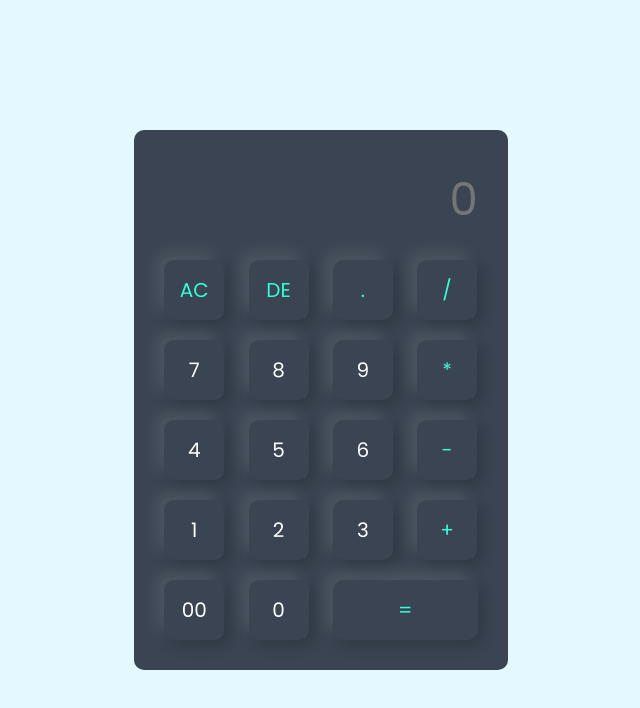
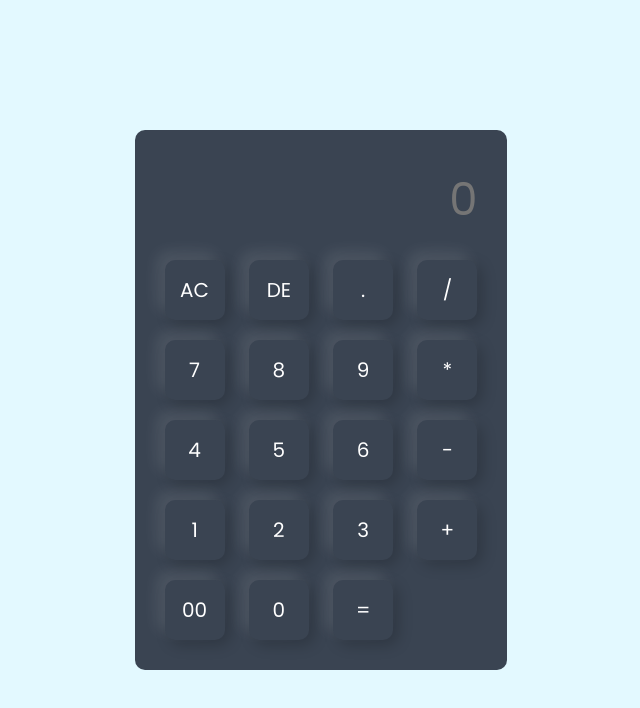
Before and after one commit to Sayeed-5/calculator, a plain HTML site: page index.html in a window 1280 px wide. Shown: the whole page, without its empty margins (319-959 px from the left). Drawn offline with Linux system fonts and the light colour scheme.

Commit message:
Update style.css

```diff
--- a/style.css
+++ b/style.css
@@ -59,11 +59,3 @@ form .display input{
     font-size: 45px;
     box-shadow: none;
 }
-
-form button.equal{
-    width: 145px;
-}
-
-form button.operator{
-    color: #33ffd8;
-}
```
